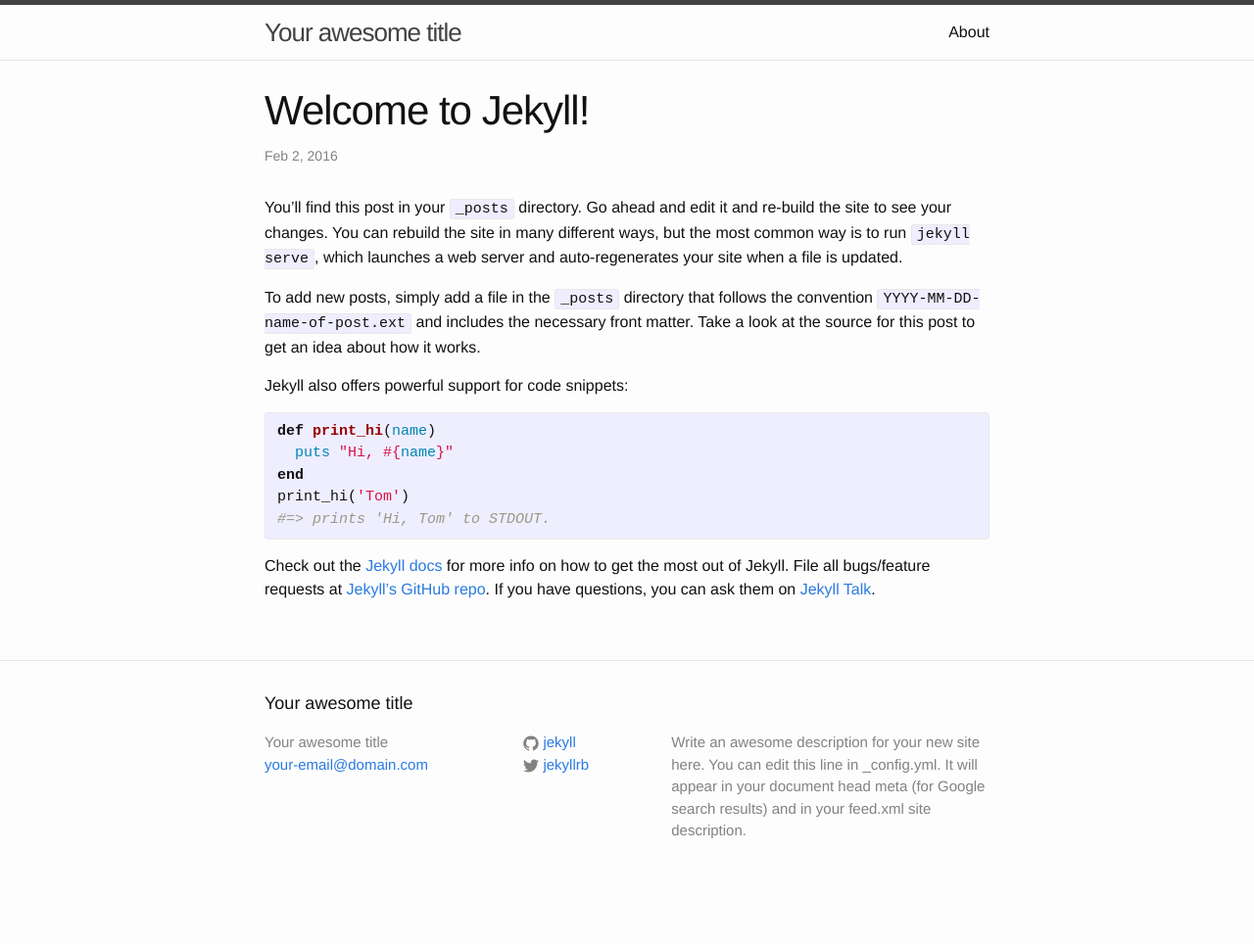
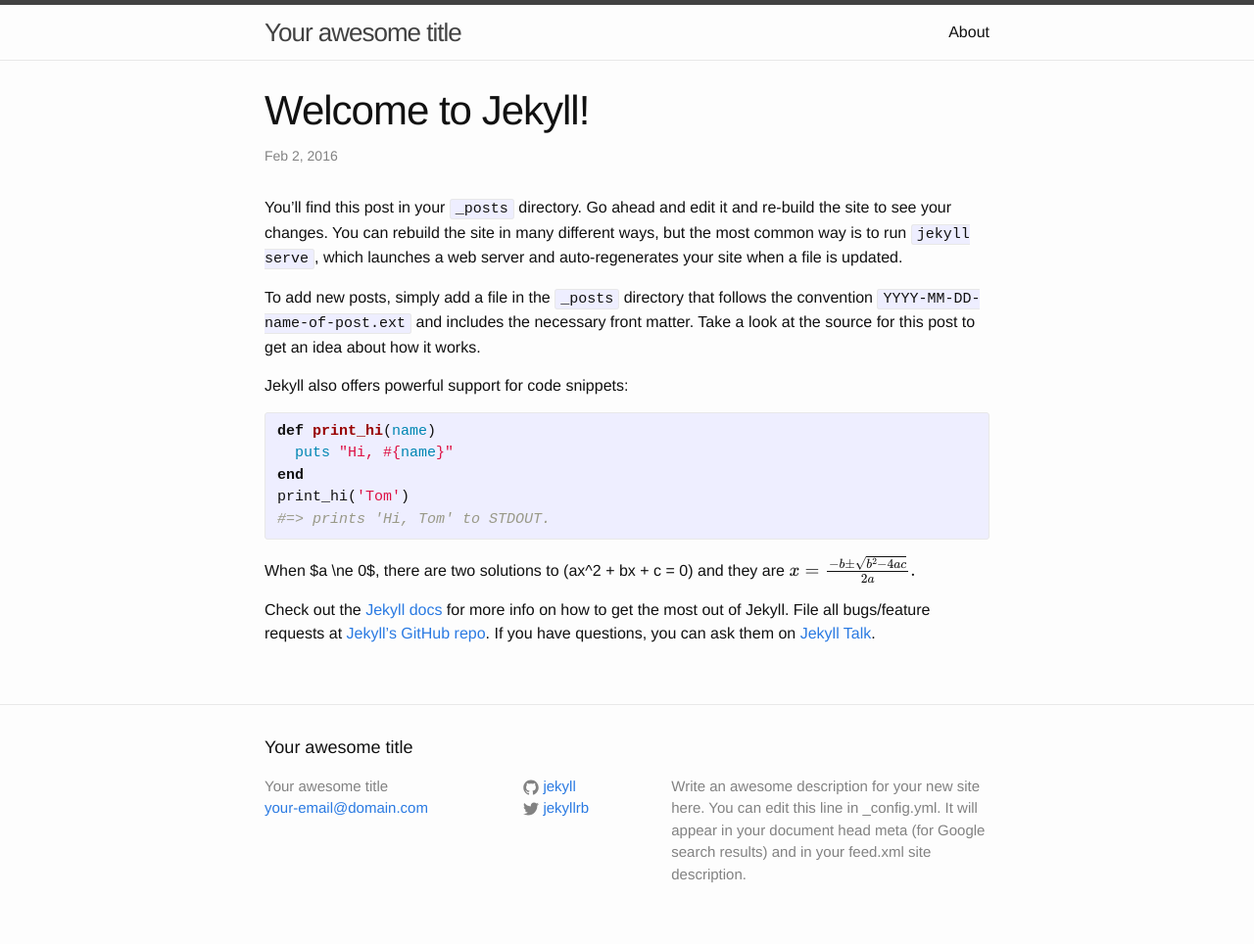
Before and after one commit to Vesnica/vesnica.github.io, a Jekyll site: the page built from _posts/2016-02-02-welcome-to-jekyll.markdown, in a window 1280 px wide. Shown: the whole page at 98% size. Built offline with Jekyll 4.4.1, drawn with Linux system fonts in a browser that asks for light colours; formulas are drawn with MathJax 3; before the commit the page ends 920 px from its top, so only the background shows below that.

Commit message:
Mathjax support

```diff
--- a/_layouts/default.html
+++ b/_layouts/default.html
@@ -17,4 +17,7 @@
 
   </body>
 
+  <script type="text/javascript" src="https://cdn.mathjax.org/mathjax/latest/MathJax.js?config=TeX-AMS-MML_HTMLorMML">
+  </script>
+
 </html>
--- a/_posts/2016-02-02-welcome-to-jekyll.markdown
+++ b/_posts/2016-02-02-welcome-to-jekyll.markdown
@@ -18,6 +18,9 @@ print_hi('Tom')
 #=> prints 'Hi, Tom' to STDOUT.
 {% endhighlight %}
 
+When $a \ne 0$, there are two solutions to \(ax^2 + bx + c = 0\) and they are
+$$x = {-b \pm \sqrt{b^2-4ac} \over 2a}.$$
+
 Check out the [Jekyll docs][jekyll-docs] for more info on how to get the most out of Jekyll. File all bugs/feature requests at [Jekyll’s GitHub repo][jekyll-gh]. If you have questions, you can ask them on [Jekyll Talk][jekyll-talk].
 
 [jekyll-docs]: http://jekyllrb.com/docs/home
```
